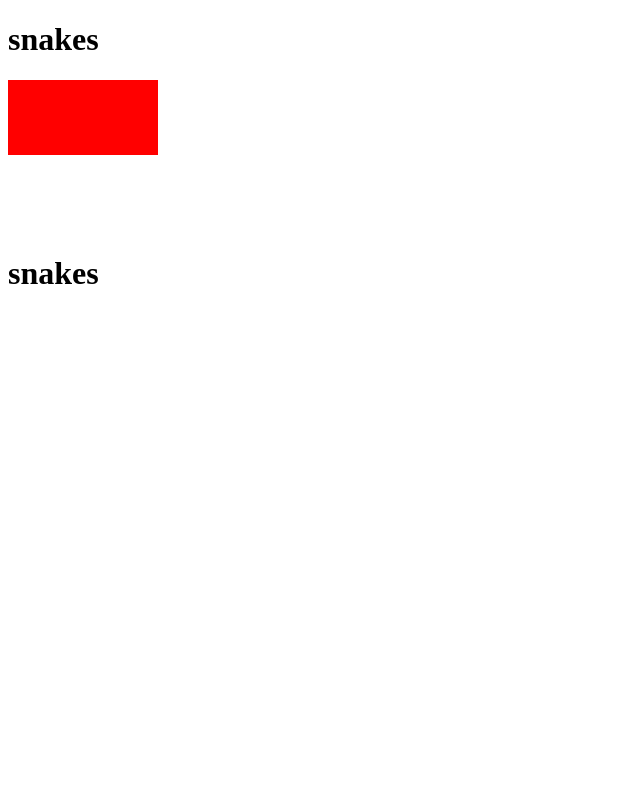
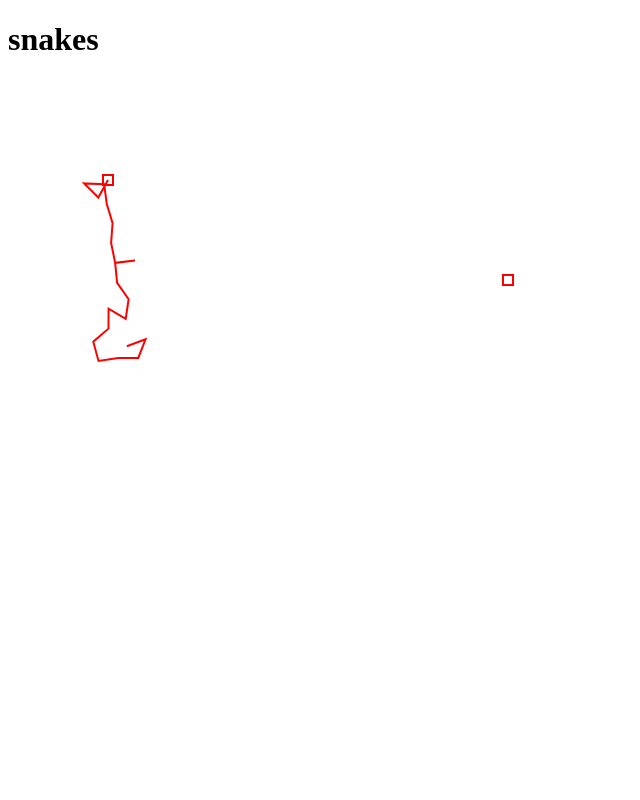
Before and after one commit to harddrillstudio/genetic_snakes, a website built with webpack: page src/index.html in a window 1280 px wide. Shown: the top 800 px of the page, without its empty margins (0-640 px from the left). Built offline with nearby package versions, Linux system fonts and the light colour scheme.

Commit message:
drawing single snake

```diff
--- a/src/Individual.ts
+++ b/src/Individual.ts
@@ -1,26 +1,39 @@
+const distance = (x1: number, x2: number, y1: number, y2: number) => {
+  const dist = Math.sqrt((x1 - x2) ** 2 + (y1 - y2) ** 2)
+}
+
 class Individual {
   genes: any
   fitness: number
   segment_cnt: number
   segment_length: number
+  globals: object
 
-  constructor() {
+  constructor(globals: object) {
     this.genes = []
     this.fitness = 0
     this.segment_cnt = 20
     this.segment_length = 20
+    this.globals = globals
 
-    this.generate_genes()
+    this.generateGenes()
   }
 
-  generate_genes() {
+  generateGenes() {
     for (var i = 0; i < this.segment_cnt; i++) {
-      this.genes.push(0.7)
+      this.genes.push(Math.random() * Math.PI * 3)
     }
   }
 
+  getPoints() {}
+
+  getFitness() {}
+
   print() {
-    console.log("Genes: " + this.genes)
+    console.log("[Genes]")
+    for (var i = 0; i < this.segment_cnt; i++) {
+      console.log(this.genes[i])
+    }
     console.log("Fitness: " + this.fitness)
   }
 }
--- a/src/Population.ts
+++ b/src/Population.ts
@@ -1,16 +1,30 @@
+import Individual from "./Individual"
+
 class Population {
   individuals: any
   size: number
+  globals: object
 
-  constructor() {
-    this.individuals = []
+  constructor(globals: object) {
+    this.individuals = [new Individual(globals)]
     this.size = 20
+    this.globals = globals
+
   }
 
   print() {
     console.log("Individuals: " + this.individuals)
     console.log("Size: " + this.size)
+    console.log(this.globals)
   }
+
+  getBestFitness() {}
+
+  computeFitness() {}
+
+  tournamentSelect() {}
+
+  crossover() {}
 }
 
 export default Population
--- a/src/index.html
+++ b/src/index.html
@@ -2,23 +2,28 @@
 <html lang="">
   <head>
     <meta charset="utf-8" />
-    <meta http-equiv="x-ua-compatible" content="ie=edge" />
-    <meta name="viewport" content="width=device-width, initial-scale=1" />
+    <!-- <meta http-equiv="x-ua-compatible" content="ie=edge" /> -->
+    <!-- <meta name="viewport" content="width=device-width, initial-scale=1" /> -->
 
     <title>
       <%= htmlWebpackPlugin.options.title %>
     </title>
 
-    <meta name="description" content="<%= htmlWebpackPlugin.options.title %>" />
+    <!-- <meta name="description" content="<%= htmlWebpackPlugin.options.title %>" /> -->
   </head>
 
   <body>
-    <head>
-      <meta charset="utf-8" />
-      <title>LOL</title>
-      <h1>snakes</h1>
-      <canvas id="canvas"></canvas>
-      <h1>snakes</h1>
-    </head>
+    <style>
+      .h1 {
+        color: gray;
+        text-align: center;
+      }
+    </style>
+
+    <h1>snakes</h1>
+    <div id="canvas2">
+      <canvas style="" id="canvas"></canvas>
+    </div>
+    <h1>snakes</h1>
   </body>
 </html>
--- a/src/index.ts
+++ b/src/index.ts
@@ -1,16 +1,59 @@
 import Population from "./Population"
-import Individual from "./Individual"
 
 var cv: any = document.getElementById("canvas")
-var ctx: any = cv.getContext("2d")
+var ctx: CanvasRenderingContext2D = cv.getContext("2d")
+console.log(ctx)
+ctx.canvas.width = window.innerWidth
+ctx.canvas.height = window.innerHeight
 
-ctx.fillStyle = "#FF0000"
-ctx.fillRect(0, 0, 150, 75)
+let globals = {
+  origin: {
+    x: 100,
+    y: 100,
+  },
+  target: {
+    x: 500,
+    y: 200,
+  },
+}
 
+ctx.strokeStyle = "#FF0000"
+ctx.lineWidth = 2
 
-let i1 = new Individual()
-i1.print()
+// ctx.clearRect()
+
+// origin
+ctx.strokeRect(globals.origin.x - 5, globals.origin.y - 5, 10, 10)
+
+ctx.strokeRect(globals.target.x - 5, globals.target.y - 5, 10, 10)
 
 // Generate population
-let population = new Population()
+let population = new Population(globals)
 population.print()
+
+population.individuals[0].print()
+
+// DRAW SNAKE
+let x = globals.origin.x,
+  y = globals.origin.y
+
+ctx.beginPath()
+ctx.moveTo(x, y)
+
+for (var i = 0; i < population.individuals[0].segment_cnt; i++) {
+  let dx =
+    Math.cos(population.individuals[0].genes[i]) *
+    population.individuals[0].segment_length
+  let dy =
+    Math.sin(population.individuals[0].genes[i]) *
+    population.individuals[0].segment_length
+
+  x += dx
+  y += dy
+
+  let nextX = population.individuals[0].genes[i] * 100
+  let nextY = population.individuals[0].genes[i] * 50 * Math.random()
+  ctx.lineTo(x, y)
+}
+// ctx.closePath()
+ctx.stroke()
```
Also changed, not shown: package.json (+5 -2 lines), src/Config.ts (added).
